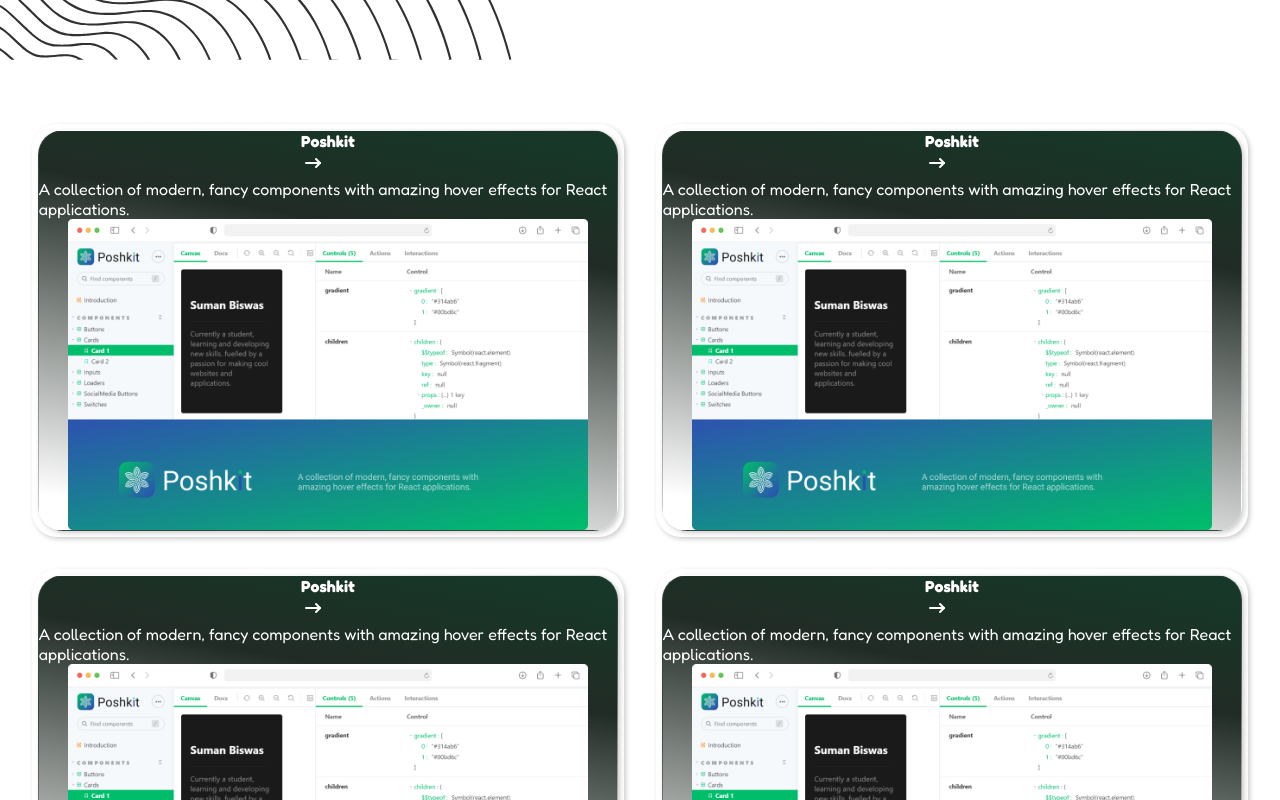
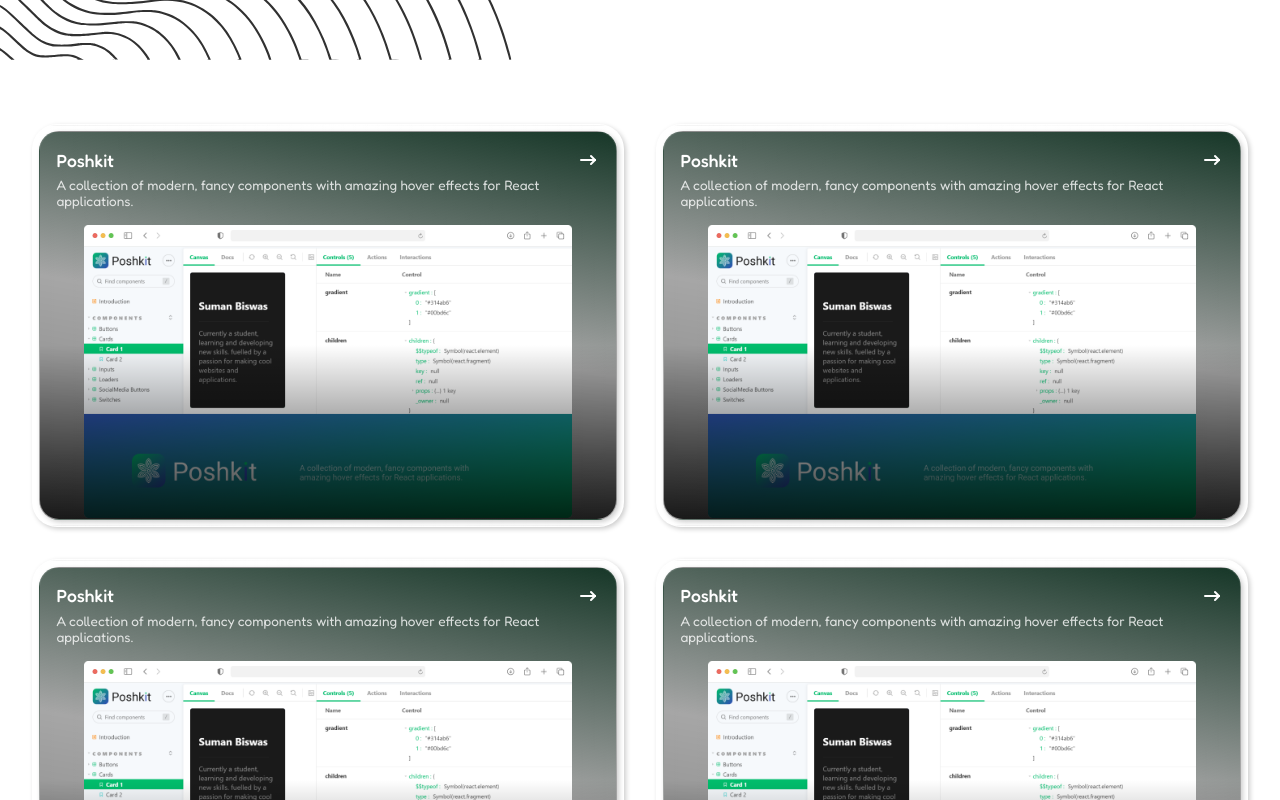
Before and after one commit to sumanbiswas7/portfolio-new, a Next.js app: page / in a window 1280 px wide. Shown: the part 1540-2340 px from the top of the page. Built offline with nearby package versions, Linux system fonts and the light colour scheme; no server answers.

Commit message:
update: progress on project cards

```diff
--- a/components/card/project-card.module.scss
+++ b/components/card/project-card.module.scss
@@ -13,21 +13,75 @@
       rgba(255, 255, 255, 0.1) 50%,
       rgba(217, 217, 217, 0) 100%
    );
-   padding: 0.3rem;
-   border: 1px solid rgba(255, 255, 255, 0.1);
+   padding: 0.4rem;
+   border: 1px solid rgba(255, 255, 255, 0.05);
    box-shadow: 2px 2px 5px rgba(0, 0, 0, 0.2);
+   position: relative;
+   overflow: hidden;
+
+   .gradient_border {
+      background: linear-gradient(
+         190deg,
+         rgba(30, 30, 30, 0.05) 0%,
+         rgba(255, 255, 255, 0.35) 50%,
+         rgba(30, 30, 30, 0.05) 100%
+      );
+      width: 100%;
+      height: 1px;
+      position: absolute;
+   }
+
+   .gradient_border_top {
+      top: 0;
+   }
+
+   .gradient_border_bottom {
+      bottom: 0;
+   }
 }
+
 .container {
    @include flex-center;
    flex-direction: column;
    width: 100%;
-   border-radius: 25px;
+   border-radius: 20px;
    border: 1px solid rgba(255, 255, 255, 0.1);
    box-shadow: 2px 2px 5px rgba(0, 0, 0, 0.2);
-   background: linear-gradient(190deg, #173728 5.62%, #212b25 27.86%, rgba(38, 38, 38, 0) 92.81%);
+   overflow: hidden;
+   padding: 1rem;
+   padding-bottom: 1px;
+   position: relative;
+   background: linear-gradient(190deg, #173728 0%, rgba(0, 0, 0, 0.35) 50%, rgba(0, 0, 0, 0.5) 100%);
 
    color: #fff;
    .cover_img {
       max-width: 90%;
    }
+
+   .gradient_overlay {
+      width: 100%;
+      position: absolute;
+      bottom: 0;
+      height: 45%;
+      background: linear-gradient(180deg, rgba(55, 55, 55, 0) 0%, rgba(0, 0, 0, 0.8) 100%);
+   }
 }
+
+.flex_row {
+   @include flex-center;
+   justify-content: space-between;
+   width: 100%;
+
+   & > h4 {
+      font-weight: 500;
+      font-size: 1.1rem;
+   }
+}
+
+.desc {
+   font-size: 0.85rem;
+   font-weight: 400;
+   margin-top: 5px;
+   color: rgba(255, 255, 255, 0.8);
+   margin-bottom: 1rem;
+}
--- a/components/card/project-card.tsx
+++ b/components/card/project-card.tsx
@@ -7,13 +7,20 @@
    return (
       <Link href={"/"} className={classes.link}>
          <div className={classes.border_container}>
+            <div className={`${classes.gradient_border} ${classes.gradient_border_top}`} />
+            <div className={`${classes.gradient_border} ${classes.gradient_border_bottom}`} />
+
             <div className={classes.container}>
                <div className={classes.flex_row}>
                   <h4>Poshkit</h4>
                   <IconArrowNarrowRight color="#fff" />
                </div>
-               <p>A collection of modern, fancy components with amazing hover effects for React applications.</p>
+               <p className={classes.desc}>
+                  A collection of modern, fancy components with amazing hover effects for React applications.
+               </p>
                <img src={"/work/cover-poshkit.png"} className={classes.cover_img} />
+
+               <div className={classes.gradient_overlay} />
             </div>
          </div>
       </Link>
```
